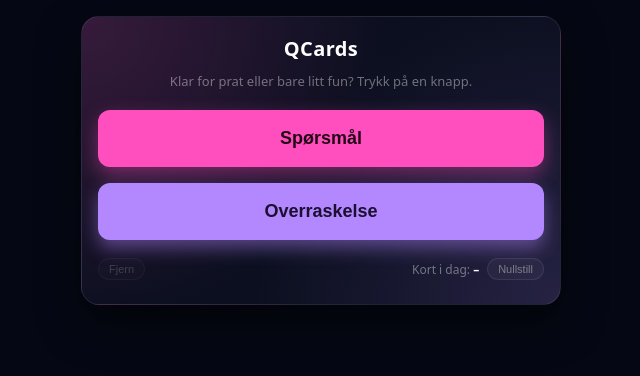
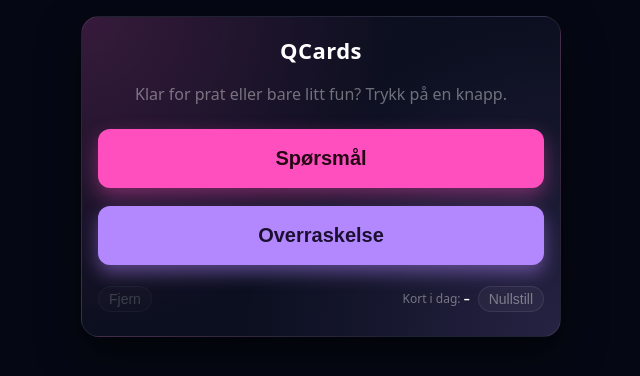
Before and after one commit to akromop/qcards, a plain HTML site: page index.html in a window 1280 px wide. Shown: the whole page, without its empty margins (319-959 px from the left). Drawn offline with Linux system fonts and the light colour scheme; no server answers.

Commit message:
Update index.html

```diff
--- a/index.html
+++ b/index.html
@@ -61,18 +61,18 @@
 
     header {
       text-align: center;          /* 🟢 выравнивание заголовка по центру */
-      margin-bottom: 18px;         /* 🟢 расстояние от шапки до контента */
+      margin-bottom: 24px;         /* 🟢 расстояние от шапки до контента */
     }
 
     header h1 {
-      font-size: 20px;             /* 🟢 размер заголовка */
+      font-size: 22px;             /* 🟢 размер заголовка */
       margin: 0;
       letter-spacing: 0.02em;
     }
 
     header p {
-      margin: 10px 0 0;            /* 🟢 «пустая строка» между h1 и подзаголовком */
-      font-size: 13px;             /* 🟢 размер подзаголовка */
+      margin: 18px 0 0;            /* 🟢 «пустая строка» между h1 и подзаголовком */
+      font-size: 16px;             /* 🟢 размер подзаголовка */
       color: var(--text-subtle);
     }
 
@@ -87,8 +87,8 @@
     .mode-buttons {
       display: flex;
       flex-direction: column;
-      gap: 16px;                   /* 🟢 расстояние между двумя большими кнопками */
-      margin: 20px 0 16px;         /* 🟢 отступы сверху/снизу блока с кнопками */
+      gap: 18px;                   /* 🟢 расстояние между двумя большими кнопками */
+      margin: 20px 0 20px;         /* 🟢 отступы сверху/снизу блока с кнопками */
     }
 
     .btn {
@@ -97,7 +97,7 @@
       justify-content: center;
       width: 100%;
       padding: 18px 14px;          /* 🟢 высота кнопок (увеличено ~в 1.5 раза) */
-      font-size: 18px;             /* 🟢 размер текста на кнопках */
+      font-size: 20px;             /* 🟢 размер текста на кнопках */
       font-weight: 600;
       border-radius: var(--radius-md);
       border: none;
@@ -153,7 +153,7 @@
 
     .btn-ghost.small-reset {
       padding: 4px 10px;           /* 🟢 размер маленьких кнопок в футере */
-      font-size: 11px;
+      font-size: 14px;
     }
 
     .btn-ghost:disabled {
@@ -205,7 +205,7 @@
     }
 
     .card-text {
-      font-size: 18px;             /* 🟢 размер текста карточки (слегка увеличен) */
+      font-size: 24px;             /* 🟢 размер текста карточки (слегка увеличен) */
       line-height: 1.55;           /* 🟢 межстрочный интервал карточки */
       margin-bottom: 0;
       white-space: pre-wrap;
@@ -214,7 +214,7 @@
 
     /* Кнопка «Tilbake» — отдельный блок под карточкой, справа */
     .card-actions {
-      margin-top: 12px;            /* 🟢 расстояние между рамкой карточки и кнопкой назад */
+      margin-top: 20px;            /* 🟢 расстояние между рамкой карточки и кнопкой назад */
       display: flex;
       justify-content: flex-end;
     }
@@ -223,7 +223,7 @@
       width: auto;
       min-width: 120px;
       padding-inline: 16px;
-      font-size: 14px;             /* 🟢 размер текста Tilbake */
+      font-size: 18px;             /* 🟢 размер текста Tilbake */
     }
 
     /* НИЖНИЙ БЛОК СО СЧЁТЧИКОМ + Fjern — общий футер */
@@ -233,7 +233,7 @@
       justify-content: space-between;
       align-items: center;
       gap: 12px;
-      font-size: 12px;
+      font-size: 18px;
       color: var(--text-subtle);
     }
 
```
